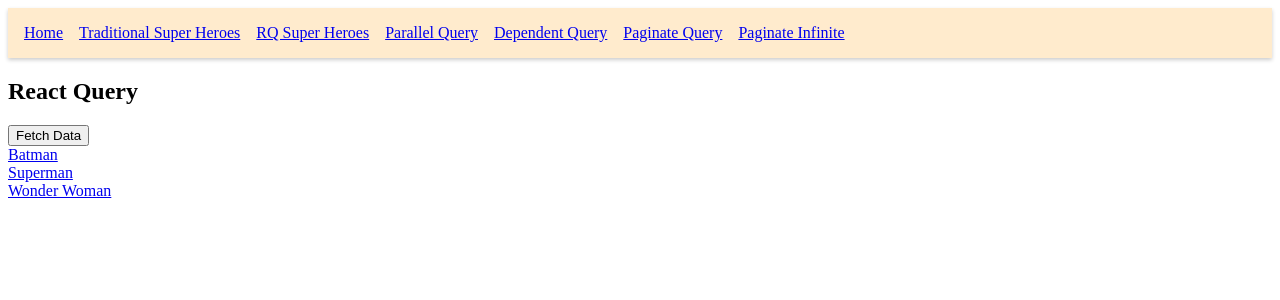
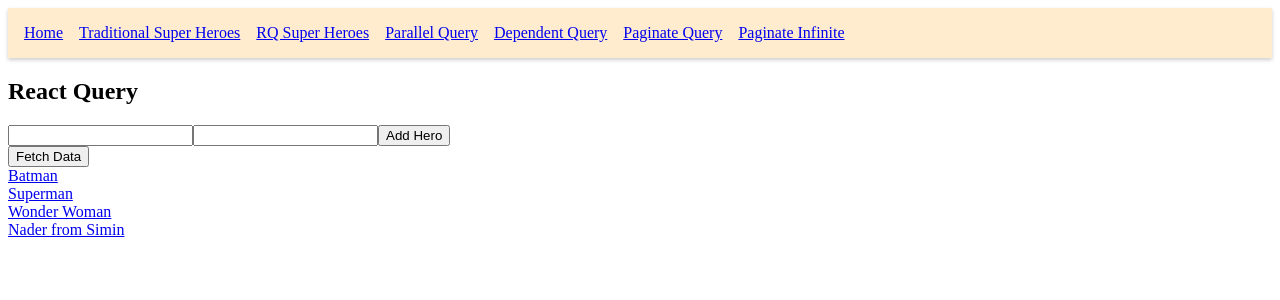
Before and after one commit to alipalvane/react-query-basic-tutorial, a React (Vite) app: page /rq in a window 1280 px wide. Shown: the top 300 px of the page. Built offline with nearby package versions, Linux system fonts and the light colour scheme; data requests are answered from the project's data file.

Commit message:
add post method with mutate and useMutation

```diff
--- a/db.json
+++ b/db.json
@@ -14,6 +14,11 @@
       "id": 3,
       "name": "Wonder Woman",
       "alterEgo": "Princess Diana"
+    },
+    {
+      "name": "Nader from Simin",
+      "alterEgo": "Peyman",
+      "id": 4
     }
   ],
   "friends": [
@@ -39,7 +44,11 @@
   "channels": [
     {
       "id": "codevolution",
-      "courses": ["react", "vue", "angular"]
+      "courses": [
+        "react",
+        "vue",
+        "angular"
+      ]
     }
   ],
   "colors": [
--- a/src/components/DynamicParallelQuery.jsx
+++ b/src/components/DynamicParallelQuery.jsx
@@ -14,7 +14,6 @@ const DynamicParallelQuery = ({ heroIds }) => {
       };
     })
   );
-  console.log({queryRes})
   return <div>DynamicParallelQuery</div>;
 };
 
--- a/src/components/RQSuperHeros.jsx
+++ b/src/components/RQSuperHeros.jsx
@@ -1,7 +1,17 @@
+import { useState } from "react";
 import { Link } from "react-router-dom";
-import { useSuperHero } from "../hooks/useSuperHero";
+import { useAddSuperHero, useSuperHero } from "../hooks/useSuperHero";
 
 const RQSuperHeros = () => {
+  const [name, setName] = useState("");
+  const [alterEgo, setAlterEgo] = useState("");
+
+  const handleAddHero = () => {
+    console.log({ name, alterEgo });
+    const hero = { name, alterEgo };
+    addHero(hero);
+  };
+
   const onSuccess = () => {
     console.log("start after fetching is success");
   };
@@ -14,7 +24,7 @@ const RQSuperHeros = () => {
     onError
   );
 
-  console.log(isLoading, isFetching);
+  const { mutate: addHero } = useAddSuperHero();
 
   if (isLoading || isFetching) {
     return <h1>Loading...</h1>;
@@ -25,13 +35,25 @@ const RQSuperHeros = () => {
   return (
     <>
       <h2>React Query</h2>
+      <div>
+        <input
+          type="text"
+          value={name}
+          onChange={(e) => setName(e.target.value)}
+        />
+        <input
+          type="text"
+          value={alterEgo}
+          onChange={(e) => setAlterEgo(e.target.value)}
+        />
+        <button onClick={handleAddHero}>Add Hero</button>
+      </div>
       <button onClick={refetch}>Fetch Data</button>
       {data?.data.map((hero) => (
-        <div key={hero.id}><Link to={`/rq/${hero.id}`}>{hero.name}</Link></div>
+        <div key={hero.id}>
+          <Link to={`/rq/${hero.id}`}>{hero.name}</Link>
+        </div>
       ))}
-      {/* {data.map((names) => {
-        return <div key={names}>{names}</div>;
-      })} */}
     </>
   );
 };
--- a/src/hooks/useSuperHero.js
+++ b/src/hooks/useSuperHero.js
@@ -1,9 +1,14 @@
-import { useQuery } from "react-query";
+import { useQuery, useMutation } from "react-query";
 import axios from "axios";
 
 const fetchHeros = () => {
   return axios.get("http://localhost:4000/superheroes");
 };
+
+const addSuperHero = (hero)=>{
+  return axios.post("http://localhost:4000/superheroes", hero)
+}
+
 export const useSuperHero = (onSuccess, onError) => {
   return useQuery("super-heroes", fetchHeros, {
     onError,
@@ -14,3 +19,7 @@ export const useSuperHero = (onSuccess, onError) => {
     // },
   });
 };
+
+export const useAddSuperHero = ()=>{
+  return useMutation(addSuperHero)
+}
```
